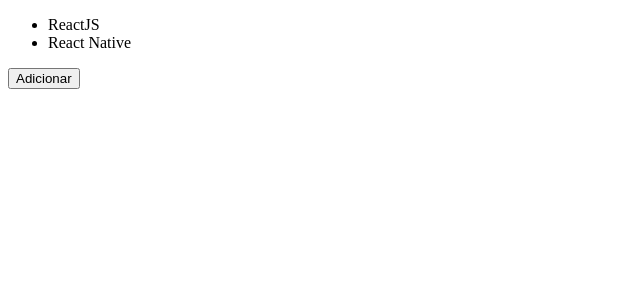
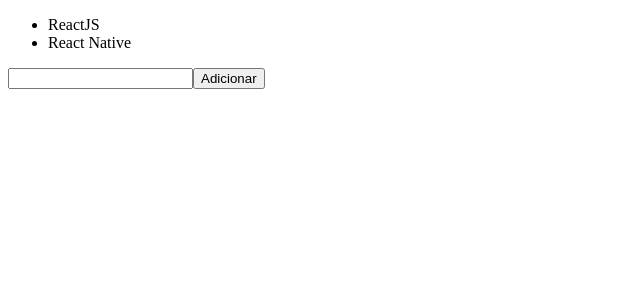
Before and after one commit to viniciusnyari/bootcamp_modulo08, a React (Create React App) app: page / in a window 1280 px wide. Shown: the top 300 px of the page, without its empty margins (0-640 px from the left). Built offline with nearby package versions, Linux system fonts and the light colour scheme.

Commit message:
Hook useState

```diff
--- a/src/App.js
+++ b/src/App.js
@@ -2,9 +2,11 @@
 
 function App() {
   const [tech, setTech] = useState(["ReactJS", "React Native"]);
+  const [newTech, setNewTech] = useState("");
 
   function handleAdd() {
-    setTech([...tech, "Node.js"]);
+    setTech([...tech, newTech]);
+    setNewTech("");
   }
 
   return (
@@ -14,6 +16,7 @@
           <li key={t}>{t}</li>
         ))}
       </ul>
+      <input value={newTech} onChange={(e) => setNewTech(e.target.value)} />
       <button type="button" onClick={handleAdd}>
         Adicionar
       </button>
```
